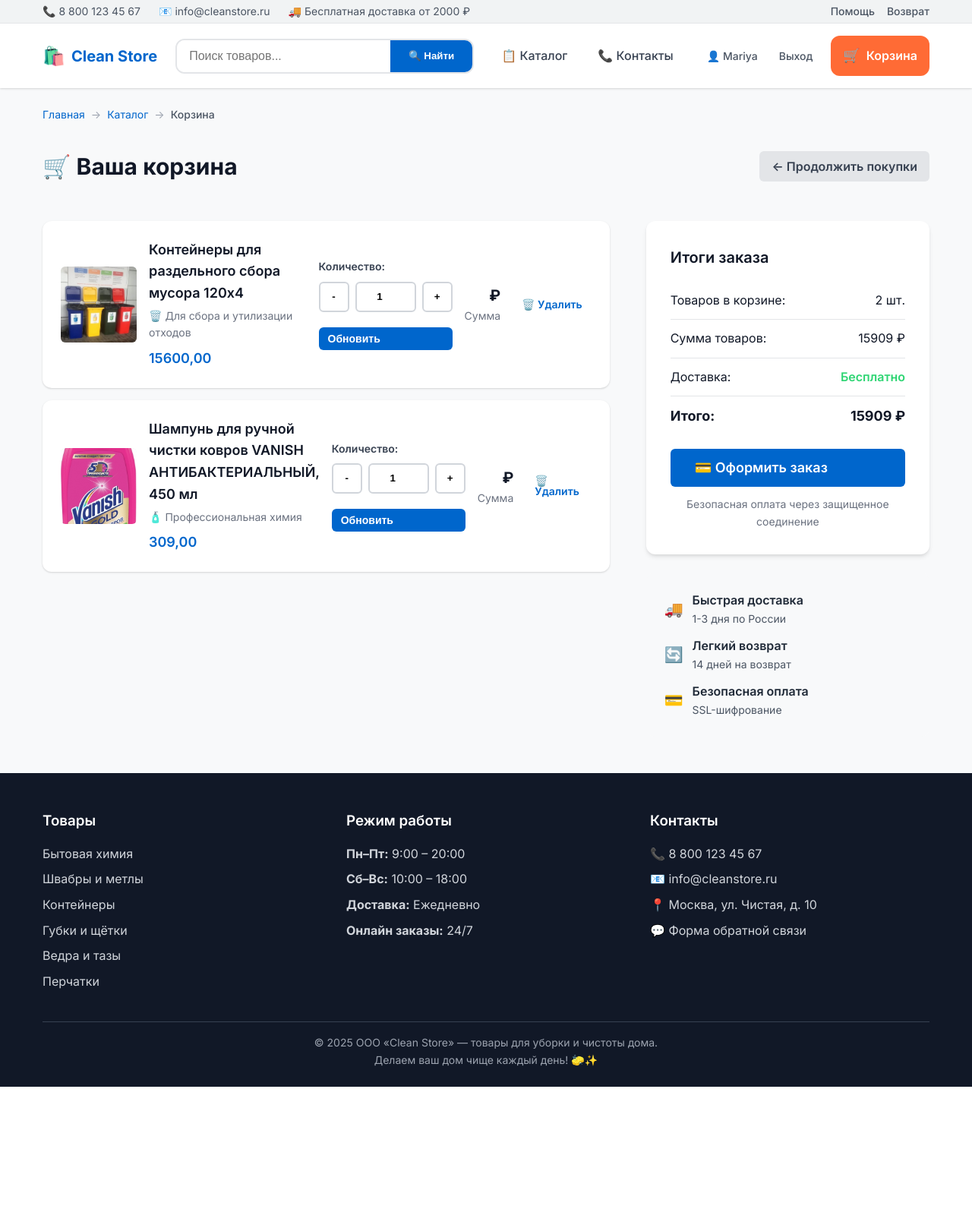
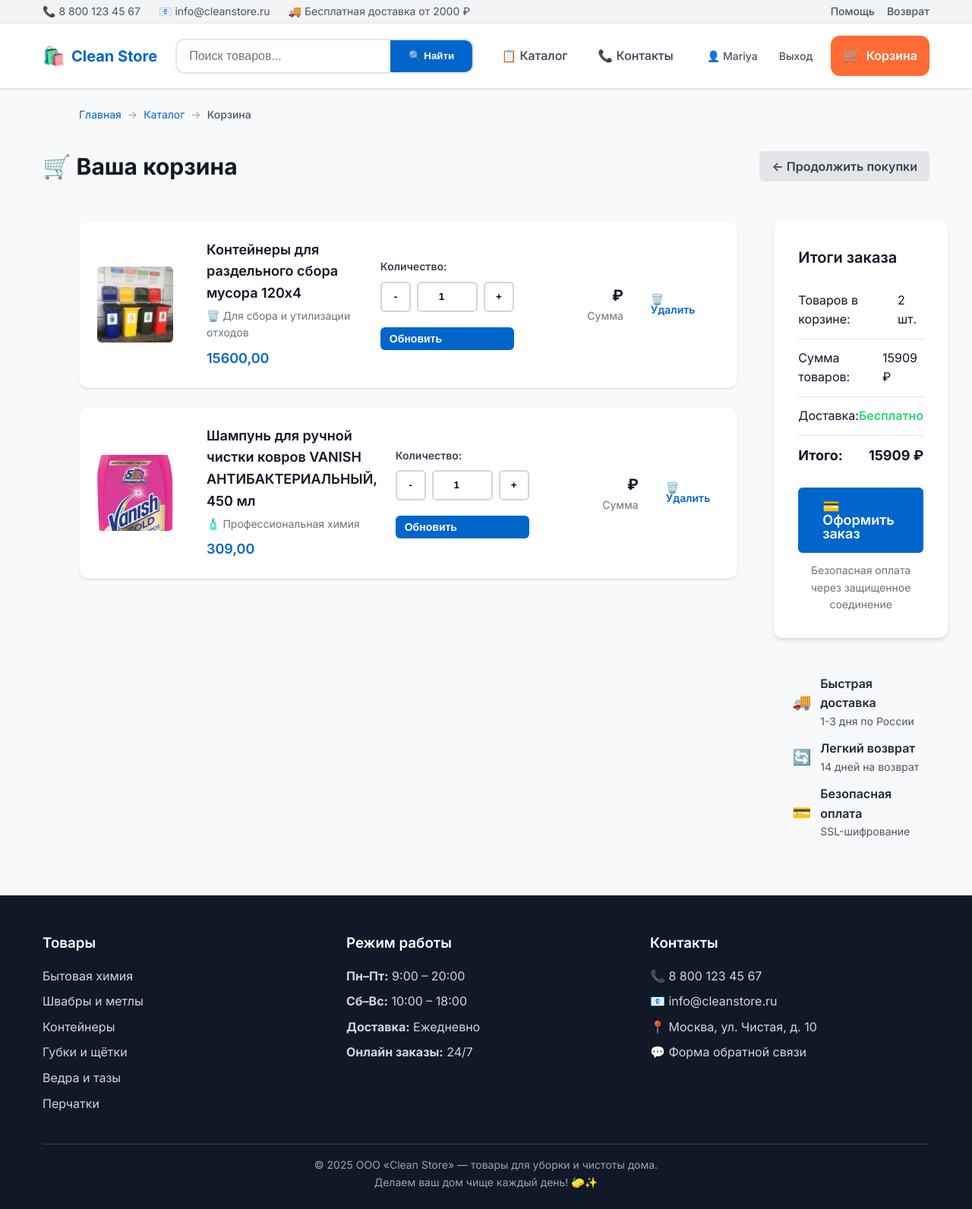
Before and after one commit to RozaMia/Clean_Store, a Django app: page /products/cart/ in a window 1280 px wide. Shown: the whole page at 76% size. Before the commit the page ends 1431 px from the top, so only its background shows below. Run offline with Django 5.2, Linux system fonts and the light colour scheme; a user stored in the database is signed in; data comes from the database, SQL or seed files in the repository; both versions use the stored data as it was after the commit.

Commit message:
Внесены изменения в стили CSS для улучшения интерфейса и адаптивности элементов на страницах товаров и корзины.

```diff
--- a/static/css/style.css
+++ b/static/css/style.css
@@ -841,22 +841,25 @@
 }
 
 /* Товары */
-.new-products {
-    margin-bottom: var(--spacing-3xl);
+.new-products, .hit-products {
+    margin: var(--spacing-3xl) 0;
+    padding: 0 var(--spacing-2xl);
 }
 
 .products-grid {
-  display: grid;
+    display: grid;
     grid-template-columns: repeat(auto-fit, minmax(250px, 1fr));
     gap: var(--spacing-xl);
+    padding: var(--spacing-xl);
 }
 
 .product-card {
     background: var(--color-white);
     border-radius: var(--border-radius-lg);
-  box-shadow: var(--shadow-md);
+    box-shadow: var(--shadow-md);
     overflow: hidden;
     transition: all var(--transition-fast);
+    padding: var(--spacing-lg);
 }
 
 .product-card:hover {
@@ -1062,6 +1065,7 @@
     align-items: center;
     gap: var(--spacing-sm);
     margin-bottom: var(--spacing-xl);
+    margin-left: var(--spacing-3xl);
     padding: var(--spacing-sm) 0;
     font-size: var(--font-size-sm);
 }
@@ -1117,6 +1121,11 @@
     color: var(--color-primary);
     font-size: var(--font-size-xl);
     margin-bottom: var(--spacing-md);
+}
+
+/* Фильтры */
+.filters {
+    margin: 0 var(--spacing-3xl) var(--spacing-xl) var(--spacing-3xl);
 }
 
 /* Категории каталога */
@@ -1971,20 +1980,21 @@
 
 .cart-content {
     display: grid;
-    grid-template-columns: 2fr 1fr;
+    grid-template-columns: 3fr 1fr;
     gap: var(--spacing-3xl);
+    padding: 0 var(--spacing-3xl);
 }
 
 .cart-items {
     display: flex;
     flex-direction: column;
-    gap: var(--spacing-lg);
+    gap: 25px;
 }
 
 .cart-item {
     display: grid;
-    grid-template-columns: 100px 1fr auto auto auto;
-    gap: var(--spacing-lg);
+    grid-template-columns: 120px 2fr 1fr 1fr 1fr;
+    gap: var(--spacing-xl);
     align-items: center;
     background: var(--color-white);
     padding: var(--spacing-xl);
@@ -2041,6 +2051,7 @@
 
 .item-total {
     text-align: right;
+    min-width: 120px;
 }
 
 .total-price {
```
Also changed, not shown: db.sqlite3, 1 other file.
